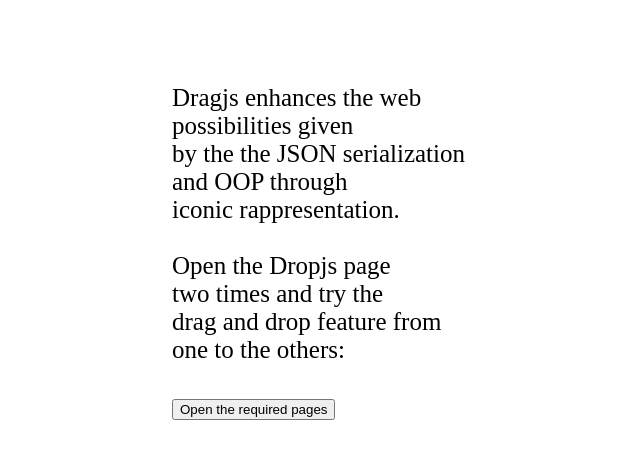
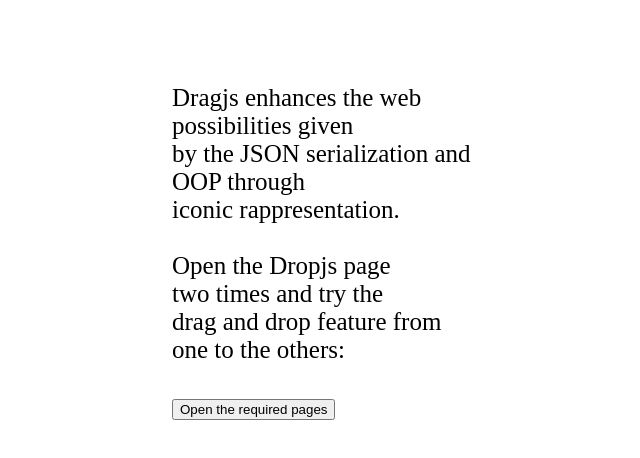
Before and after one commit to par7133/Dropjs, a plain HTML site: page index.html in a window 1280 px wide. Shown: the whole page, without its empty margins (318-958 px from the left). Drawn offline with Linux system fonts and the light colour scheme.

Commit message:
Add files via upload

```diff
--- a/index.html
+++ b/index.html
@@ -61,7 +61,7 @@
 <div style="width:300px;margin:auto;">
 
 Dragjs enhances the web possibilities given<br>
-by the the JSON serialization and OOP through<br>
+by the JSON serialization and OOP through<br>
 iconic rappresentation.<br><br>
 
 Open the Dropjs page<br>two times and try the<br>
```
